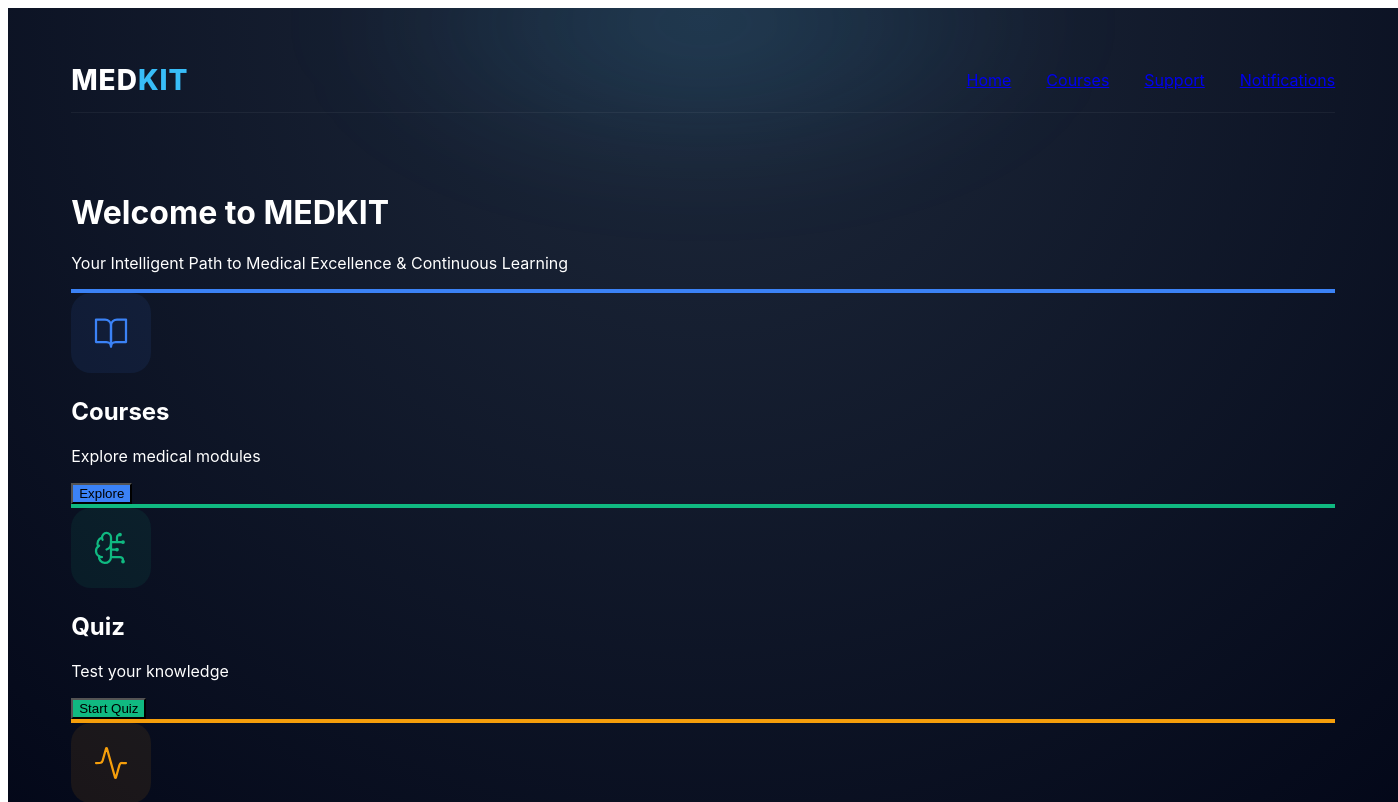
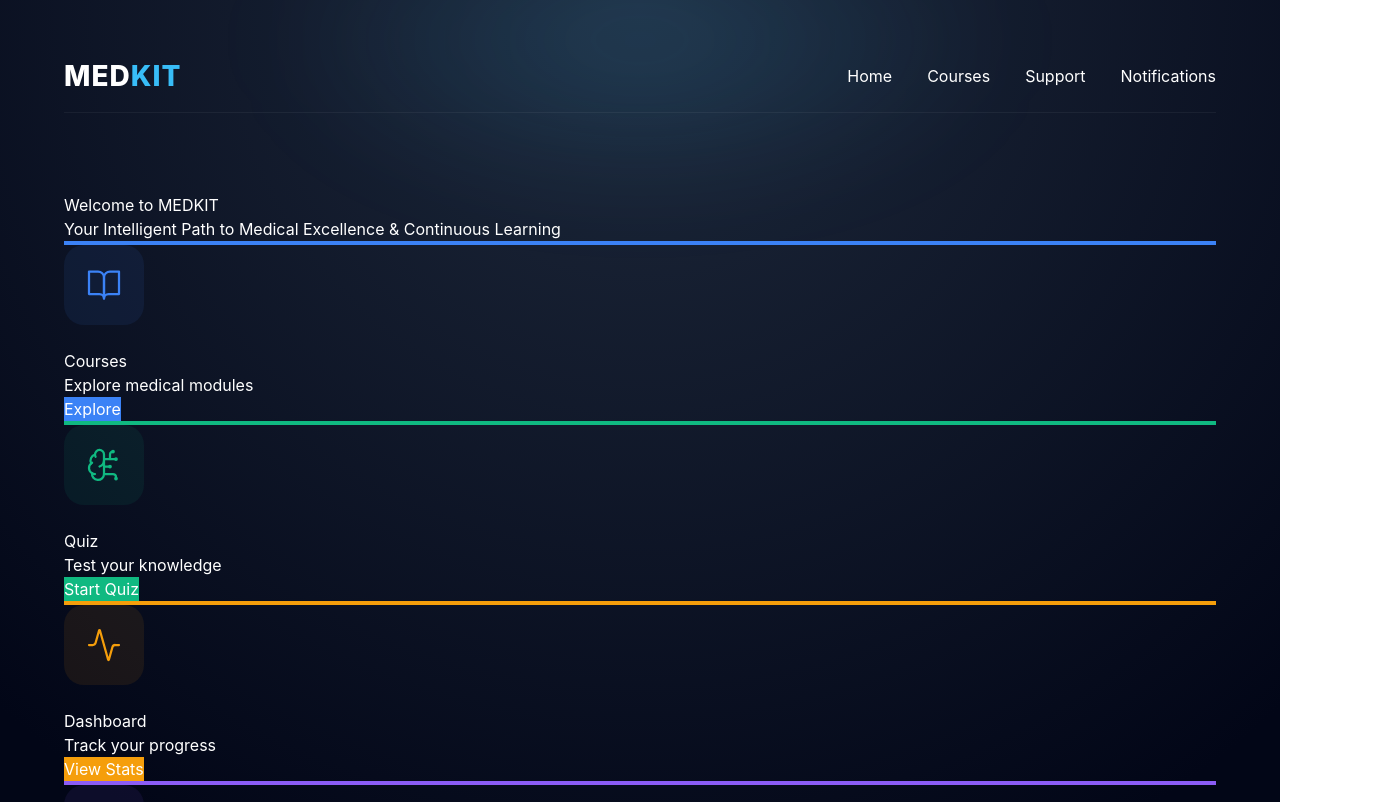
Before and after one commit to mohamed-258/MEDKIT, a Next.js app in the folder frontend/: page / in a window 1280 px wide. Shown: the top 802 px of the page, 1398 px wide, since content can reach past the window. Built offline with nearby package versions, Linux system fonts and the light colour scheme.

Commit message:
fix tailwind / config

```diff
--- a/frontend/package.json
+++ b/frontend/package.json
@@ -20,7 +20,7 @@
     "@types/react": "^18.2.0",
     "autoprefixer": "^10.4.27",
     "postcss": "^8.5.8",
-    "tailwindcss": "^4.2.1",
+    "tailwindcss": "^3.4.19",
     "typescript": "^5.4.0"
   }
 }
--- /dev/null
+++ b/frontend/postcss.config.js
@@ -0,0 +1,6 @@
+module.exports = {
+  plugins: {
+    tailwindcss: {},
+    autoprefixer: {},
+  },
+}
--- /dev/null
+++ b/frontend/tailwind.config.js
@@ -0,0 +1,11 @@
+/** @type {import('tailwindcss').Config} */
+module.exports = {
+  content: [
+    "./app/**/*.{js,ts,jsx,tsx}",
+    "./components/**/*.{js,ts,jsx,tsx}",
+  ],
+  theme: {
+    extend: {},
+  },
+  plugins: [],
+}
```
Also changed, not shown: 1 other file (tests, documents, lock files or other folders).
